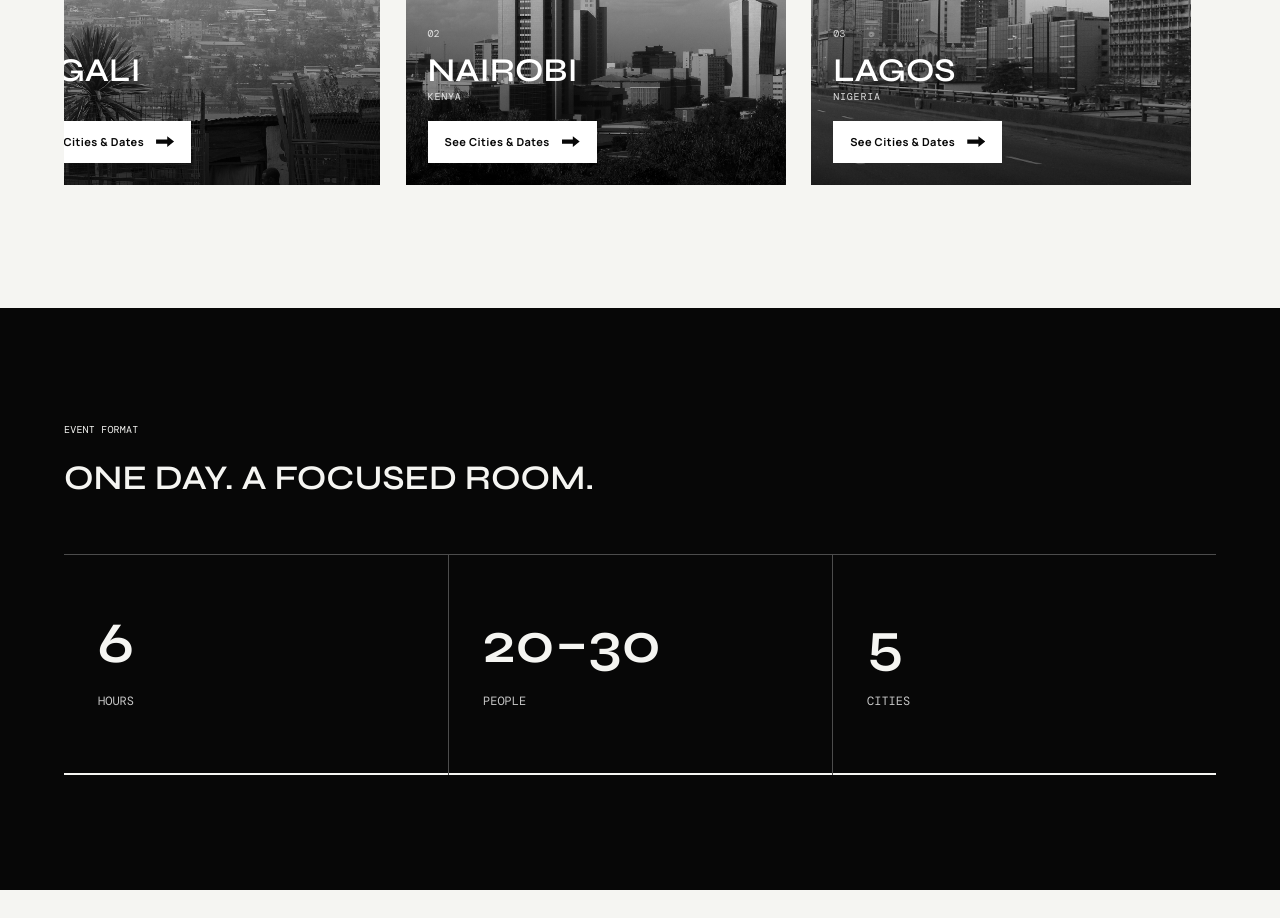
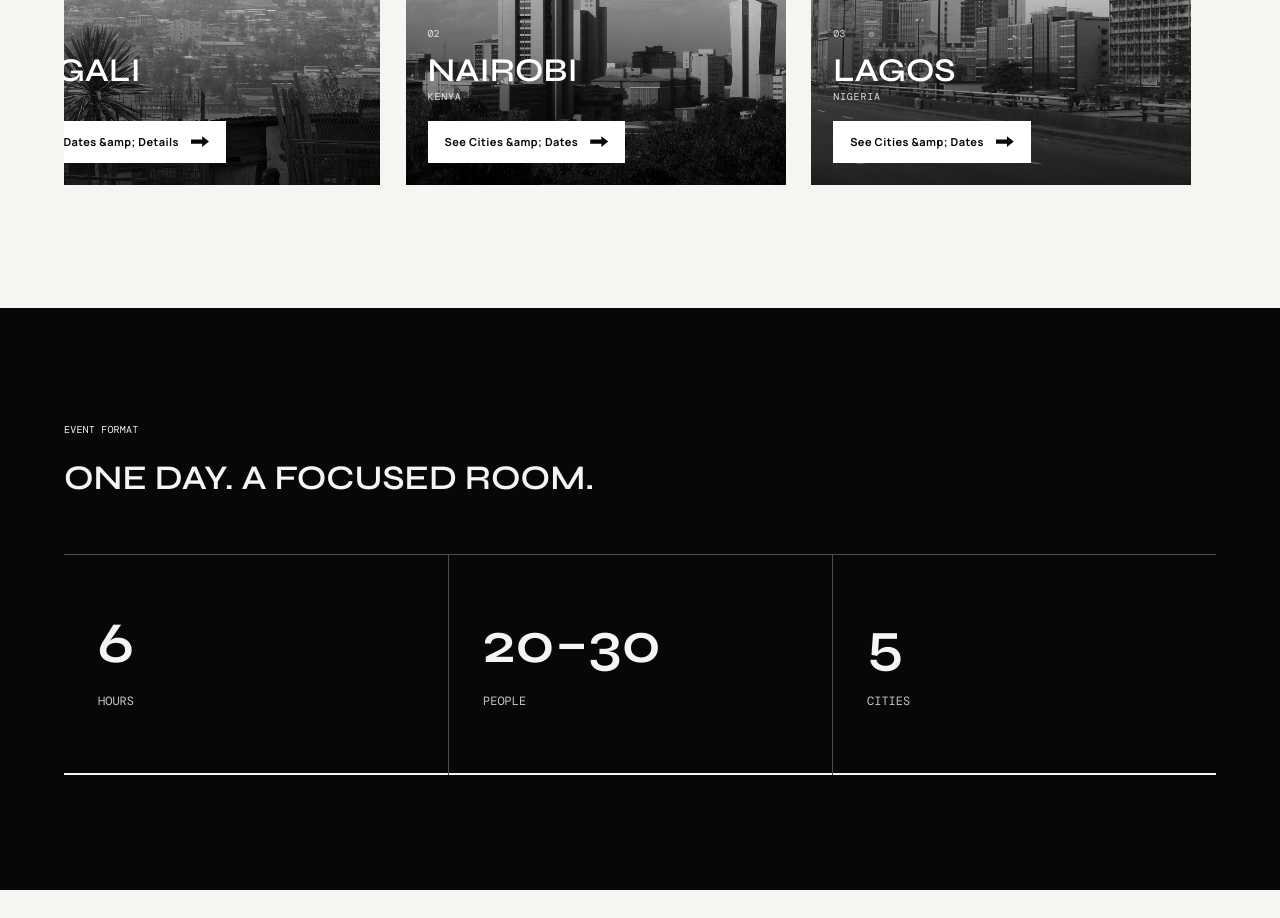
Before and after one commit to WilliamsBRAND/ai-gtm-africa, a React (Vite) app: page / in a window 1280 px wide. Shown: the part 1060-1978 px from the top of the page. Built offline with nearby package versions, Linux system fonts and the light colour scheme; a web font is replaced by a local one.

Commit message:
Redirect Kigali city card click directly to /kigali page

```diff
--- a/src/main.jsx
+++ b/src/main.jsx
@@ -265,7 +265,7 @@
 
     <section id="five-cities" className="five-cities light">
       <div className="section-heading reveal"><p className="kicker">2026 TOUR</p><h2>FIVE CITIES.<br/>ONE EXPERIENCE.</h2><div className="slider-controls"><div className="slider-progress" aria-hidden="true"><span>{String(fcIdx+1).padStart(2,'0')}</span><em>/ {String(fiveCities.length).padStart(2,'0')}</em></div><button aria-label="Previous city" disabled={fcIdx===0} onClick={()=>slideFiveCities(-1)}><ChevronLeft/></button><button aria-label="Next city" disabled={fcIdx===fiveCities.length-1} onClick={()=>slideFiveCities(1)}><ChevronRight/></button></div></div>
-      <div className="five-cities-track reveal" ref={fiveCitiesRef} onScroll={onFiveCitiesScroll} tabIndex="0" aria-label="Five event cities, horizontal slider">{fiveCities.map(([name,country,img],i)=><figure key={name} className="five-city"><img src={img} alt={`${name}, ${country} skyline`}/><figcaption><span className="five-city-index">0{i+1}</span><div><span className="five-city-name">{name}</span><span className="five-city-country">{country}</span></div><a href="#cities" className="five-city-see">See Cities &amp; Dates <span aria-hidden="true" className="cta-arrow"/></a></figcaption></figure>)}</div>
+      <div className="five-cities-track reveal" ref={fiveCitiesRef} onScroll={onFiveCitiesScroll} tabIndex="0" aria-label="Five event cities, horizontal slider">{fiveCities.map(([name,country,img],i)=><figure key={name} className="five-city"><img src={img} alt={`${name}, ${country} skyline`}/><figcaption><span className="five-city-index">0{i+1}</span><div><span className="five-city-name">{name}</span><span className="five-city-country">{country}</span></div><a href={name==='KIGALI'?'/kigali':'#cities'} className="five-city-see">{name==='KIGALI'?'See Dates &amp; Details':'See Cities &amp; Dates'} <span aria-hidden="true" className="cta-arrow"/></a></figcaption></figure>)}</div>
     </section>
 
     <section id="event" className="event-intro dark section">
```
